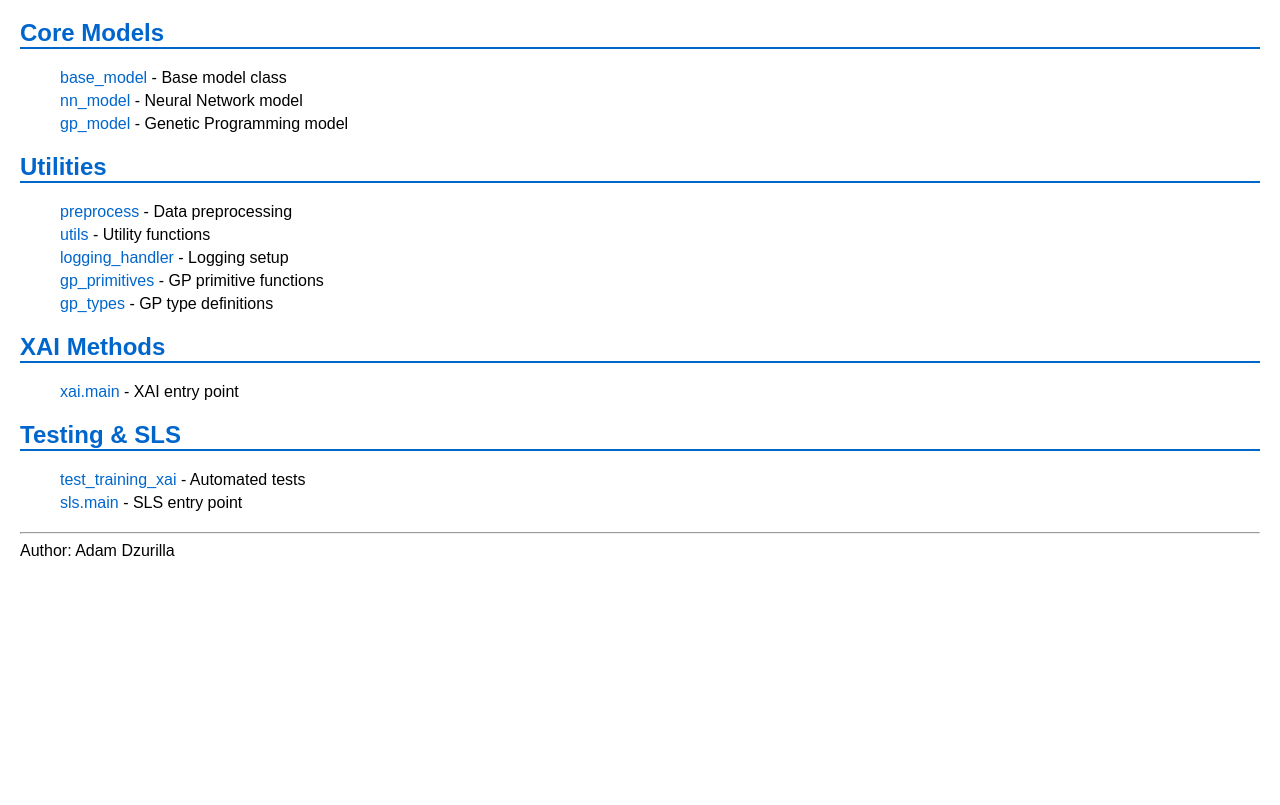
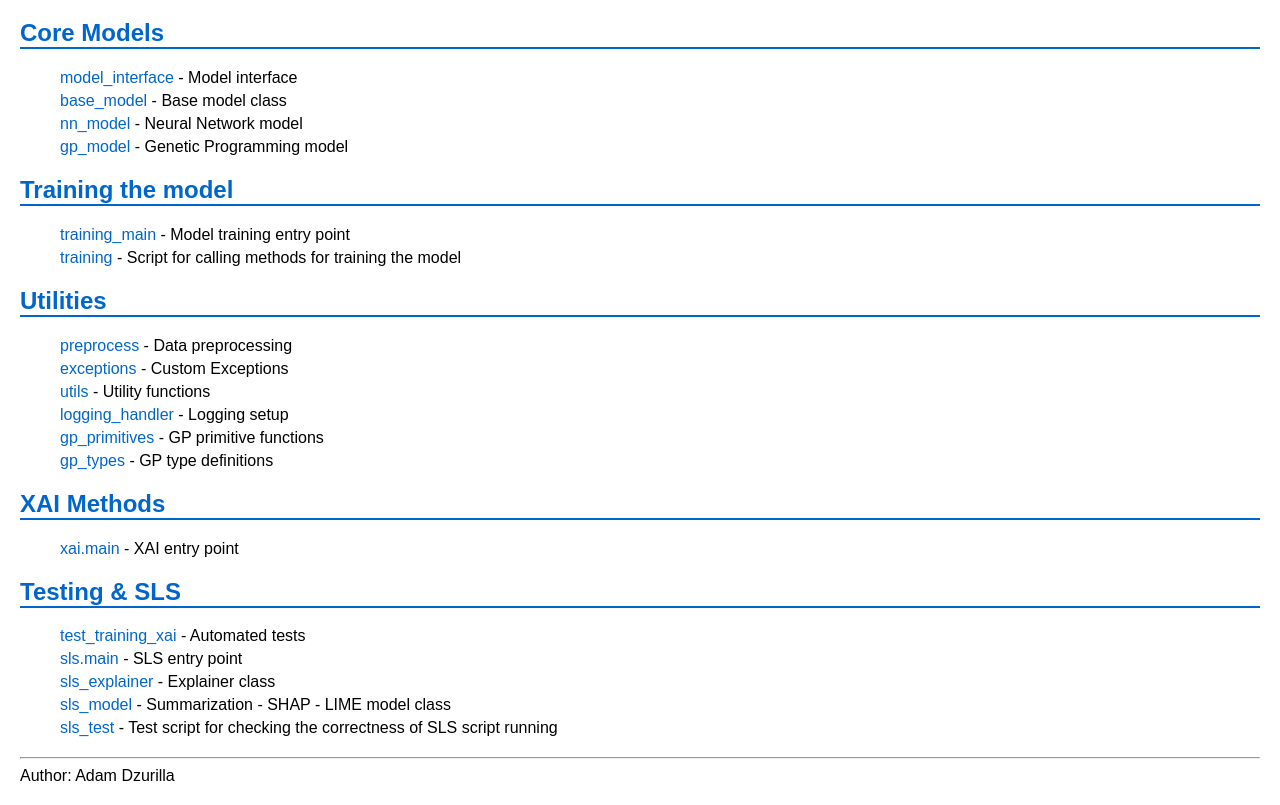
Before and after one commit to dzuris/vutfit-dp-xai-nn-comparison, a plain HTML site: page docs_pydoc/index.html in a window 1280 px wide. Shown: the part 61-866 px from the top of the page. Before the commit the page ends 800 px from the top, so only its background shows below. Drawn offline with Linux system fonts and the light colour scheme.

Commit message:
adding doc files to index

```diff
--- a/docs_pydoc/index.html
+++ b/docs_pydoc/index.html
@@ -47,6 +47,7 @@
     <div class="folder">
         <h2>Core Models</h2>
         <ul>
+            <li><a href="src.i_model.html">model_interface</a> - Model interface</li>
             <li><a href="src.base_model.html">base_model</a> - Base model class</li>
             <li><a href="src.nn_model.html">nn_model</a> - Neural Network model</li>
             <li><a href="src.gp_model.html">gp_model</a> - Genetic Programming model</li>
@@ -54,9 +55,18 @@
     </div>
 
     <div class="folder">
+        <h2>Training the model</h2>
+        <ul>
+            <li><a href="src.model.main.html">training_main</a> - Model training entry point</li>
+            <li><a href="src.model.train.html">training</a> - Script for calling methods for training the model</li>
+        </ul>
+    </div>
+
+    <div class="folder">
         <h2>Utilities</h2>
         <ul>
             <li><a href="src.preprocess.html">preprocess</a> - Data preprocessing</li>
+            <li><a href="src.exceptions.html">exceptions</a> - Custom Exceptions</li>
             <li><a href="src.utils.html">utils</a> - Utility functions</li>
             <li><a href="src.logging_handler.html">logging_handler</a> - Logging setup</li>
             <li><a href="src.gp_primitives.html">gp_primitives</a> - GP primitive functions</li>
@@ -76,6 +86,9 @@
         <ul>
             <li><a href="test_training_xai.html">test_training_xai</a> - Automated tests</li>
             <li><a href="src.sls.main.html">sls.main</a> - SLS entry point</li>
+            <li><a href="src.sls.explainer.html">sls_explainer</a> - Explainer class</li>
+            <li><a href="src.sls.sls_model.html">sls_model</a> - Summarization - SHAP - LIME model class</li>
+            <li><a href="src.sls.test_sls.html">sls_test</a> - Test script for checking the correctness of SLS script running</li>
         </ul>
     </div>
     <footer>
```
